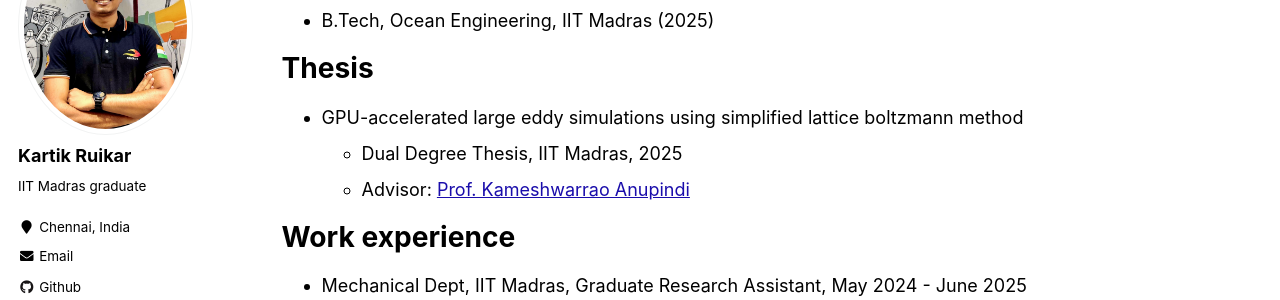
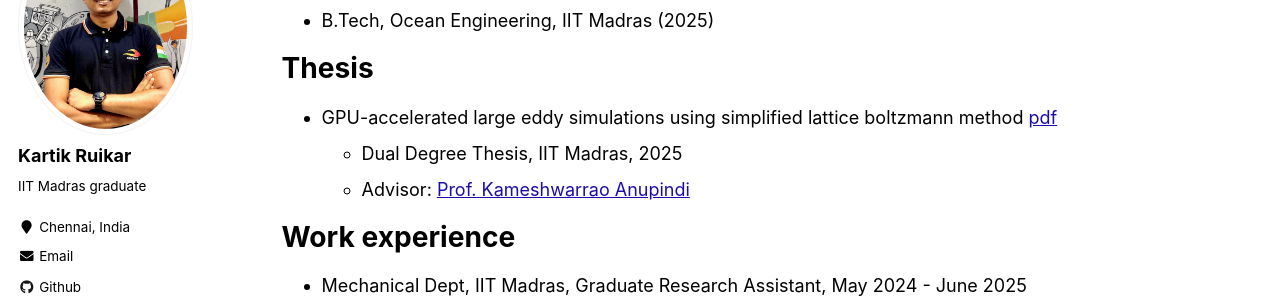
Before and after one commit to Kartik2605/Kartik2605.github.io, a Jekyll site: the page built from _pages/cv.md, in a window 1280 px wide and 900 px high. Shown: the part 199-499 px from the top of the window. Built offline with Jekyll 4.4.1, drawn with Linux system fonts in a browser that asks for light colours.

Commit message:
adding the thesis pdf link

```diff
--- a/_pages/cv.md
+++ b/_pages/cv.md
@@ -16,7 +16,7 @@ redirect_from:
 
 # Thesis
 
-- GPU-accelerated large eddy simulations using simplified lattice boltzmann method
+- GPU-accelerated large eddy simulations using simplified lattice boltzmann method [pdf](https://drive.google.com/file/d/18XqFL9qkuXe49q5lFDOUD5B7Z2woCeKZ/view?usp=sharing)
   - Dual Degree Thesis, IIT Madras, 2025
   - Advisor: [Prof. Kameshwarrao Anupindi](https://home.iitm.ac.in/kanupindi/)
 
```
